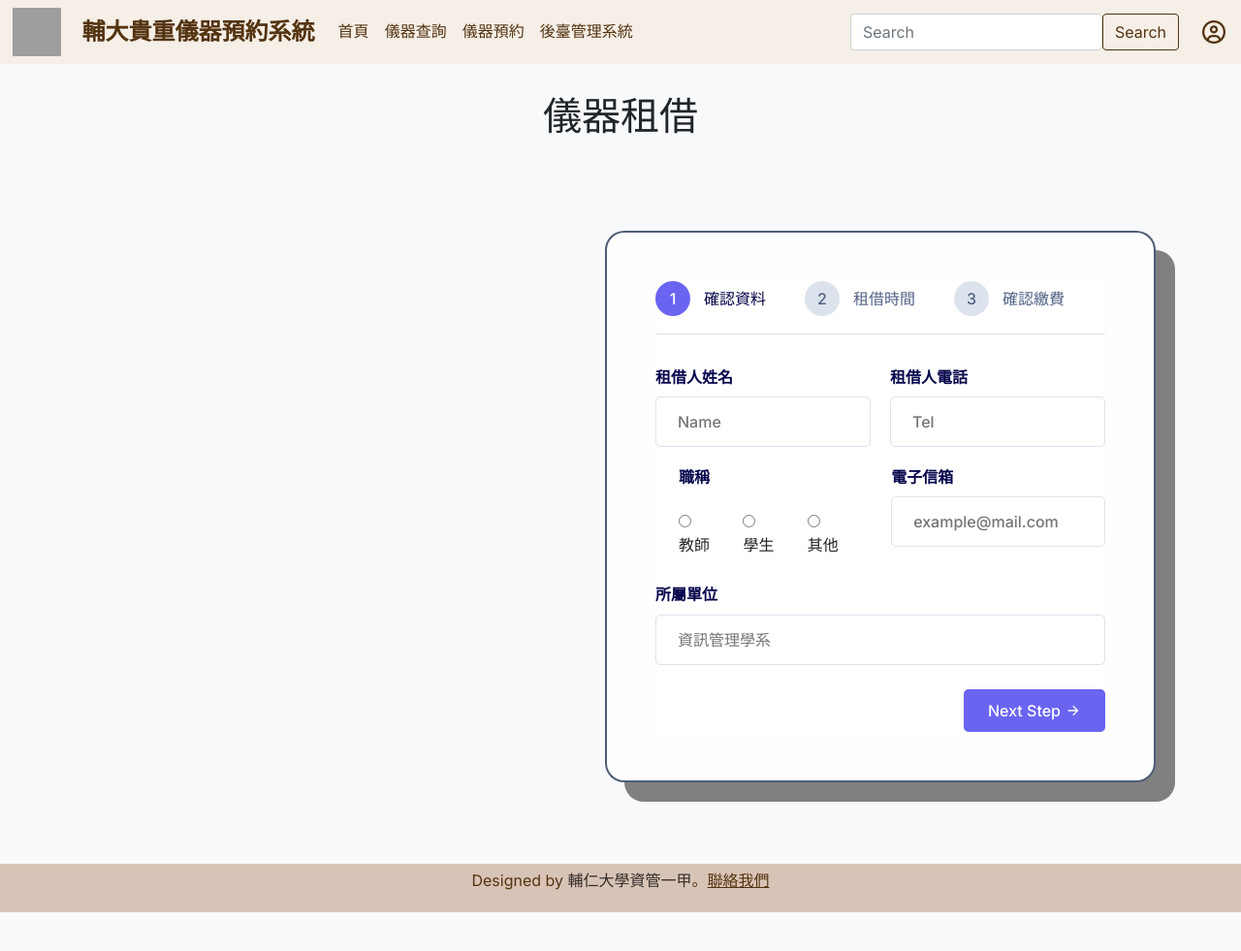
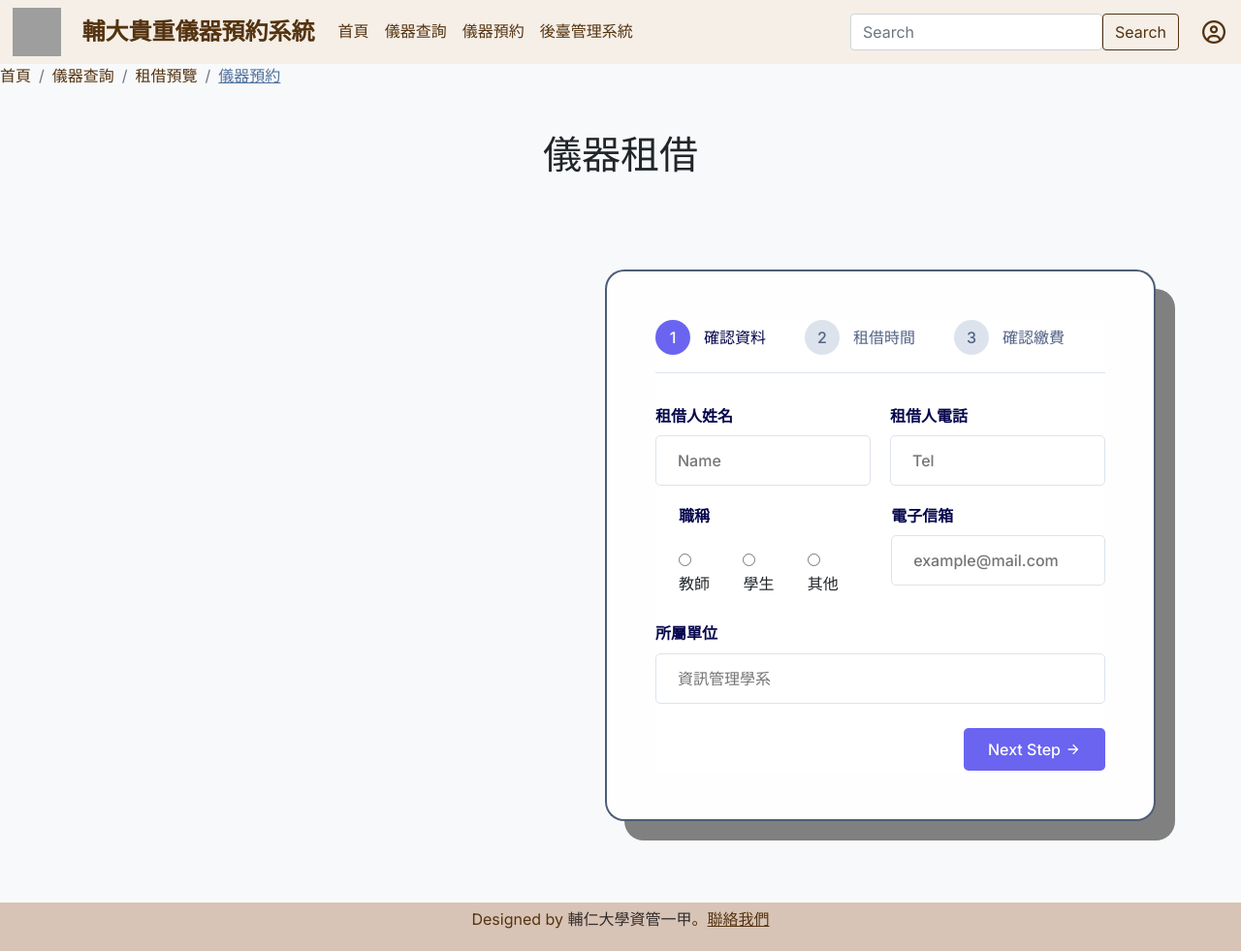
Before and after one commit to Vickipediaa/WEB-Final, a Jekyll site: the page built from pages/booking.html, in a window 1280 px wide and 981 px high. Shown: the whole window at 97% size. Built offline with Jekyll 4.4.1, drawn with Linux system fonts in a browser that asks for light colours; nearby versions of some CDN libraries; a script that is not in the unit is left out; grey boxes are pictures that could not be loaded.

Commit message:
Update booking.html

```diff
--- a/pages/booking.html
+++ b/pages/booking.html
@@ -3,6 +3,14 @@ layout: default
 title: booking
 permalink: /booking
 ---
+<nav aria-label="breadcrumb">
+    <ol class="breadcrumb">
+      <li class="breadcrumb-item" style="color:  #543310;">首頁</li>
+      <li class="breadcrumb-item" style="color:  #543310;">儀器查詢</li>
+      <li class="breadcrumb-item" style="color:  #543310;">租借預覽</li>
+      <li class="breadcrumb-item active" aria-current="page"><a href="#" style="color:rgb(79, 112, 156) ;">儀器預約</a></li>
+    </ol>
+  </nav>
 <center>
     <h1 style="padding: 30px;">儀器租借</h1>
 </center>
@@ -45,7 +53,7 @@ permalink: /booking
                 <!-- Author: FormBold Team -->
                 <!-- Learn More: https://formbold.com -->
                 <div class="formbold-form-wrapper">
-                    <form action="../cashCredit" method="POST">
+                    <form action="" method="POST">
                         <div class="formbold-steps">
                             <ul>
                                 <li class="formbold-step-menu1 active">
```
